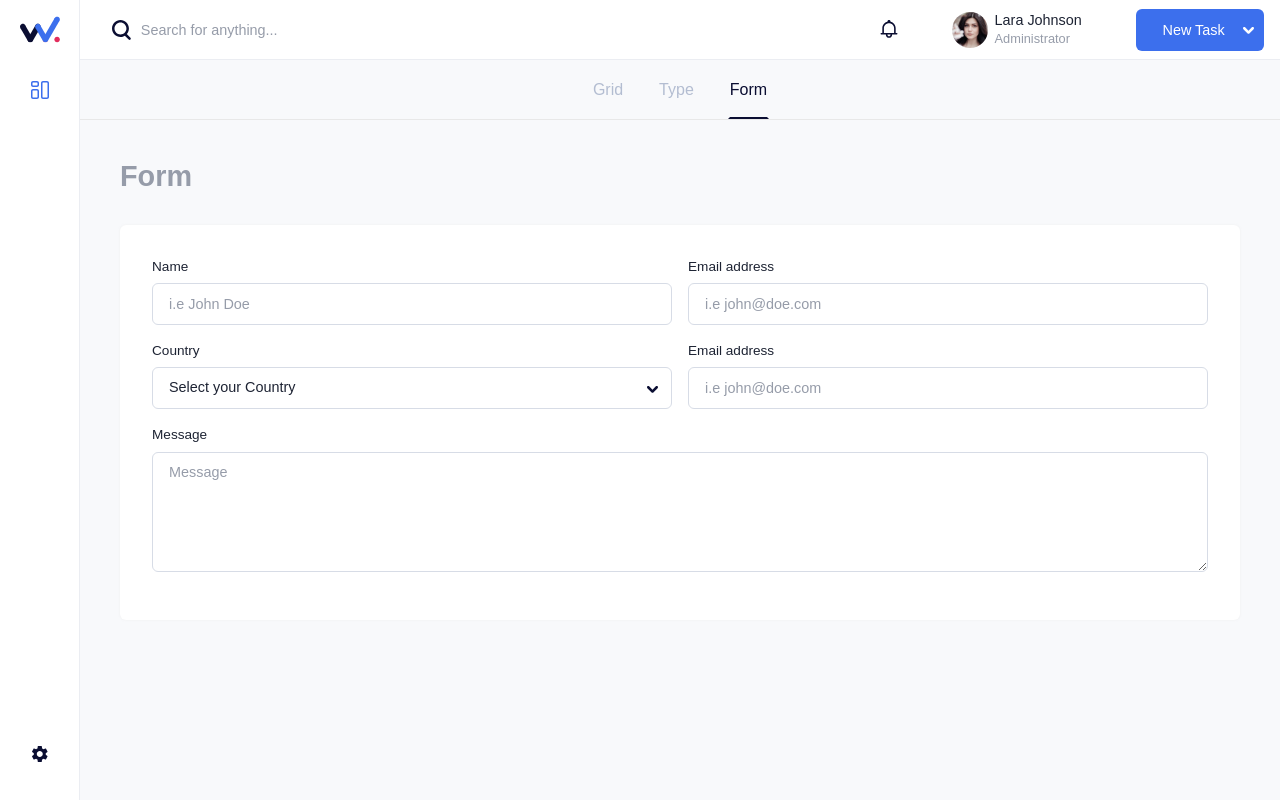
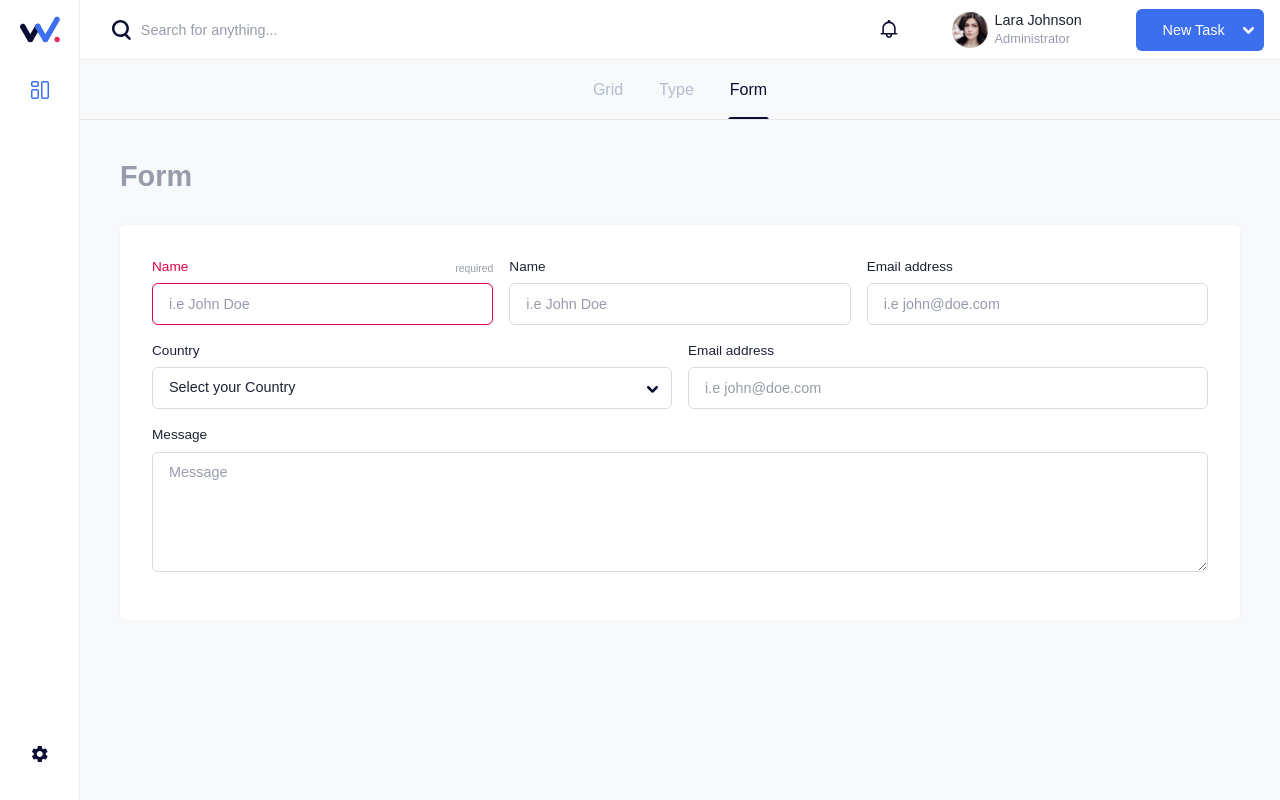
Before and after one commit to yabhq/WorkSweet-UI, a Vue app: page /elements/form in a window 1280 px wide. Built offline with nearby package versions, Linux system fonts and the light colour scheme; a web font is replaced by a local one.

Commit message:
✨Add FormItem

```diff
--- /dev/null
+++ b/src/components/FormItem.vue
@@ -0,0 +1,103 @@
+<template>
+  <label
+    :class="{ error: error, 'has-max': hasMaxlength }"
+    class="form-item">
+    <span>{{ label }}</span>
+    <span
+      v-if="attrs.required"
+      class="required">required</span>
+    <component
+      :is="defineComponent"
+      @input="input"
+      v-on="listeners"
+      v-bind="attrs" />
+    <span
+      v-if="hasMaxlength"
+      class="counter">
+      {{ counter }}
+    </span>
+  </label>
+</template>
+
+<script>
+export default {
+  props: {
+    value: {
+      type: String,
+      default: '',
+    },
+    label: {
+      type: String,
+      required: true,
+    },
+    error: {
+      type: Boolean,
+      default: false,
+    },
+  },
+  data: () => ({
+    counter: null,
+  }),
+  watch: {
+    value() {
+      this.counter = this.maxlength - this.value.length;
+    },
+  },
+  computed: {
+    defineComponent() {
+      return this.type !== 'textarea' ? 'input' : 'textarea';
+    },
+    listeners() {
+      const { input, ...listeners } = this.$listeners;
+      return listeners;
+    },
+    attrs() {
+      const { rows, ...attrs } = this.$attrs;
+      return attrs;
+    },
+    isTextarea() {
+      return this.type === 'textarea';
+    },
+    maxlength() {
+      return this.$attrs.maxlength;
+    },
+    hasMaxlength() {
+      return this.maxlength > 0;
+    },
+  },
+  methods: {
+    input(event) {
+      this.$emit('input', event.target.value);
+    },
+  },
+};
+</script>
+
+<style lang="scss" scoped>
+.error {
+  color: $error;
+  input {
+    border: 1px solid $error;
+  }
+}
+.required {
+  color: $neutral_4;
+  float: right;
+  font-size: 0.65rem;
+  margin-top: 4px;
+}
+.has-max {
+  position: relative;
+  input {
+    padding-right: 1.2rem;
+  }
+  .counter {
+    color: $neutral_4;
+    font-weight: bold;
+    font-size: 0.75rem;
+    position: absolute;
+    right: 6px;
+    bottom: 4px;
+  }
+}
+</style>
--- a/src/views/Elements/form.vue
+++ b/src/views/Elements/form.vue
@@ -10,6 +10,14 @@
             <div class="card">
               <form>
                 <div class="form-group">
+                  <FormItem
+                    v-model="name"
+                    type="tel"
+                    :maxlength="10"
+                    label="Name"
+                    required="true"
+                    :error="true"
+                    placeholder="i.e John Doe" />
                   <label
                     class="form-item">
                     Name
@@ -57,13 +65,16 @@
 </template>
 
 <script>
+import FormItem from '@/components/FormItem.vue';
 import BaseSelect from '@/components/BaseSelect.vue';
 
 export default {
   components: {
+    FormItem,
     BaseSelect,
   },
   data: () => ({
+    name: null,
     country: 4,
     options: [
       {
```
